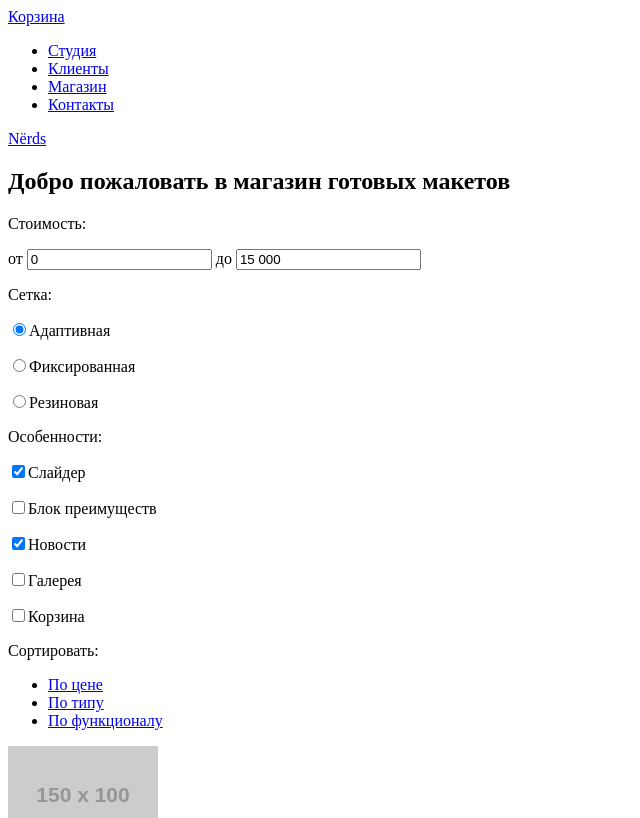
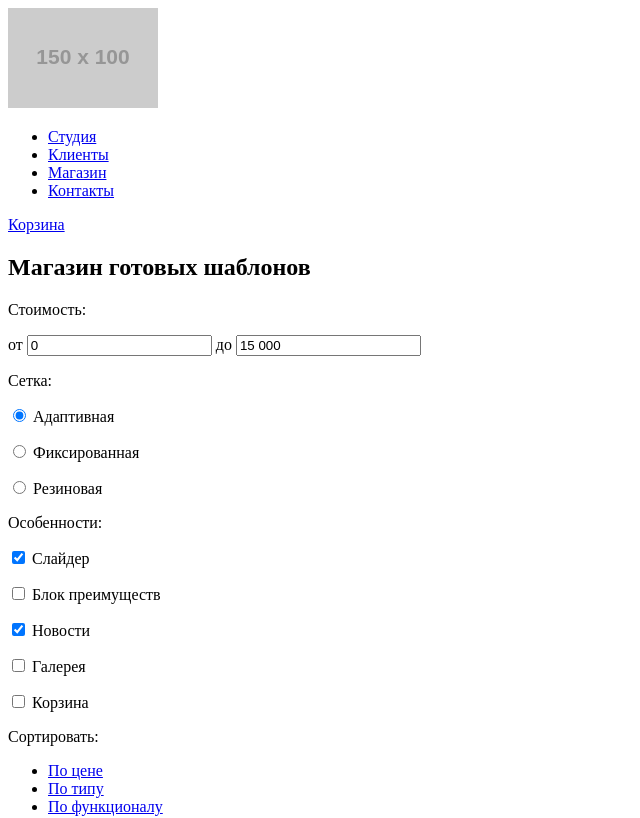
Before and after one commit to Ternressot/661423-nerds, a plain HTML site: page inner.html in a window 1280 px wide. Shown: the top 818 px of the page, without its empty margins (0-640 px from the left). Drawn offline with Linux system fonts and the light colour scheme; placeholder pictures from the web are drawn by us.

Commit message:
Исправил ошибки на которые указали в слаке.
Добавил шрифт roboto.
Исправил header.
Прогнал через prettyfier.
Сменил тег на aside.
Контакты карта.

```diff
--- a/inner.html
+++ b/inner.html
@@ -1,51 +1,60 @@
 <!DOCTYPE html>
 <html lang="ru">
+
 <head>
   <meta charset="UTF-8">
   <title>Nёrds - магазин</title>
+  <style>
+    @font-face {
+      font-family: Roboto;
+      src: url("https://fonts.googleapis.com/css?family=Roboto:400,400i,700,700i&subset=cyrillic,cyrillic-ext");
+    }
+  </style>
 </head>
+
 <body>
 
   <!-- HEADER -->
-  <header>
-    <div class="container">
-      <a class="icon-basket" href="#">Корзина</a>
-      <nav>
-        <ul class="menu">
-          <li><a href="index.html">Студия</a></li>
-          <li><a href="index.html#references">Клиенты</a></li>
-          <li><a class="active" href="catalog.html">Магазин</a></li>
-          <li><a href="index.html#contacts">Контакты</a></li>
+  <header class="main header">
+    <nav class="main navigation">
+      <a class="main header logo">
+        <img src="http://placehold.it/150x100" alt="main logo">
+      </a>
+      <ul class="site navigation">
+        <li><a class="active" href="index.html">Студия</a></li>
+        <li><a href="references.html">Клиенты</a></li>
+        <li><a href="catalog.html">Магазин</a></li>
+        <li><a href="contacts.html">Контакты</a></li>
       </ul>
+      <a class="icon-basket " href="#">Корзина</a>
     </nav>
-      <a class="header-logo" href="index.html">Nёrds</a>
-    </div>
   </header>
-
   <!-- CONTENT -->
   <main>
     <section class="welcome-block">
       <div class="container">
-        <h1 class="shop-title">Добро пожаловать в магазин готовых макетов</h1>
+        <h1 class="shop-title">Магазин готовых шаблонов</h1>
       </div>
     </section>
-
     <div class="container">
       <div class=" row catalog">
         <div class="col col1">
-          <section class="sidebar">
+          <aside class="sidebar">
             <div class="filter-price">
               <p class="filter-title">Стоимость:</p>
 
               <div class="filter-slider">
                 <div class="range-control">
-                  <div class="scale"><div class="bar"></div></div>
+                  <div class="scale">
+                    <div class="bar"></div>
+                  </div>
                   <div class="toggle min-toggle"></div>
                   <div class="toggle max-toggle"></div>
                 </div>
                 <div class="price-control">
-                  от <input class="min-price" type="text" value="0">
-                  до <input class="max-price" type="text" value="15 000">
+                  от
+                  <input class="min-price" type="text" value="0"> до
+                  <input class="max-price" type="text" value="15 000">
                 </div>
               </div>
             </div>
@@ -53,22 +62,46 @@
             <form action="#" id="filter-form">
               <div class="filter-grid">
                 <p class="filter-title">Сетка:</p>
-                <p><input type="radio" id="grid-1" name="radio-grid" checked=""><label class="icon-circle-dot" for="grid-1">Адаптивная</label></p>
-                <p><input type="radio" id="grid-2" name="radio-grid"><label class="icon-circle" for="grid-2">Фиксированная</label></p>
-                <p><input type="radio" id="grid-3" name="radio-grid"><label class="icon-circle" for="grid-3">Резиновая</label></p>
+                <p>
+                  <input type="radio" id="grid-1" name="radio-grid" checked="">
+                  <label class="icon-circle-dot" for="grid-1">Адаптивная</label>
+                </p>
+                <p>
+                  <input type="radio" id="grid-2" name="radio-grid">
+                  <label class="icon-circle" for="grid-2">Фиксированная</label>
+                </p>
+                <p>
+                  <input type="radio" id="grid-3" name="radio-grid">
+                  <label class="icon-circle" for="grid-3">Резиновая</label>
+                </p>
               </div>
 
               <div class="filters-special">
                 <p class="filter-title">Особенности:</p>
 
-                <p><input type="checkbox" id="checkbox1" name="checkbox-1" checked=""><label class="icon-check-on" for="checkbox1">Слайдер</label></p>
-                <p><input type="checkbox" id="checkbox2" name="checkbox-2"><label class="icon-check-off" for="checkbox2">Блок преимуществ</label></p>
-                <p><input type="checkbox" id="checkbox3" name="checkbox-3" checked=""><label class="icon-check-on" for="checkbox3">Новости</label></p>
-                <p><input type="checkbox" id="checkbox4" name="checkbox-4"><label class="icon-check-off" for="checkbox4">Галерея</label></p>
-                <p><input type="checkbox" id="checkbox5" name="checkbox-5"><label class="icon-check-off" for="checkbox5">Корзина</label></p>
+                <p>
+                  <input type="checkbox" id="checkbox1" name="checkbox-1" checked="">
+                  <label class="icon-check-on" for="checkbox1">Слайдер</label>
+                </p>
+                <p>
+                  <input type="checkbox" id="checkbox2" name="checkbox-2">
+                  <label class="icon-check-off" for="checkbox2">Блок преимуществ</label>
+                </p>
+                <p>
+                  <input type="checkbox" id="checkbox3" name="checkbox-3" checked="">
+                  <label class="icon-check-on" for="checkbox3">Новости</label>
+                </p>
+                <p>
+                  <input type="checkbox" id="checkbox4" name="checkbox-4">
+                  <label class="icon-check-off" for="checkbox4">Галерея</label>
+                </p>
+                <p>
+                  <input type="checkbox" id="checkbox5" name="checkbox-5">
+                  <label class="icon-check-off" for="checkbox5">Корзина</label>
+                </p>
               </div>
             </form>
-          </section>
+          </aside>
         </div>
 
         <div class="col col2">
@@ -196,7 +229,7 @@
   </main>
 
   <!-- MAP AND CONTACTS -->
-  <!-- Сюда позже вставить яндекс карты -->
+  <!-- Сюда позже вставить Яндекс Карты -->
   <div class="contacts">
     <p class="contacts-title"><span>Nёrds</span> design studio</p>
     <p class="contacts-address">350000, Краснодар, ул. Головатого, 100</p>
@@ -210,9 +243,9 @@
       <div class="row">
         <div class="col col1">
           <div class="social-icons">
-            <a class="icon-vk" href="https://vk.com/" >Vk</a>
-            <a class="icon-facebook" href="https://www.facebook.com/" >Fb</a>
-            <a class="icon-instagram" href="https://instagram.com/" >Insta</a>
+            <a class="icon-vk" href="https://vk.com/">Vk</a>
+            <a class="icon-facebook" href="https://www.facebook.com/">Fb</a>
+            <a class="icon-instagram" href="https://instagram.com/">Insta</a>
           </div>
         </div>
         <div class="col col2">
@@ -225,7 +258,6 @@
 
   <!-- FEEDBACK -->
   <!-- Здесь будет форма -->
-    </div>
-  </form>
 </body>
+
 </html>
```
Lines whose indentation alone changed are shown as unchanged.
